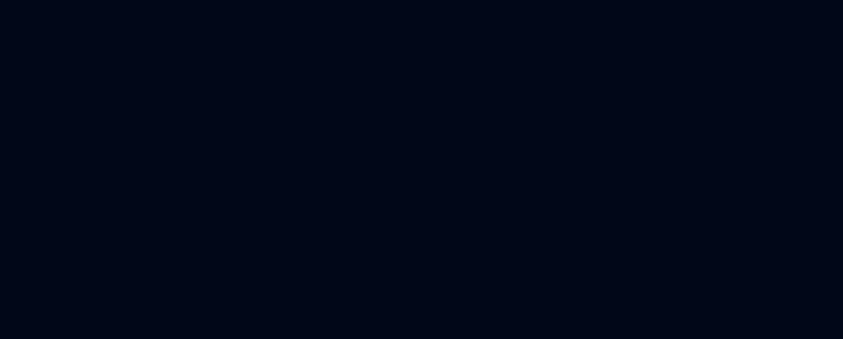
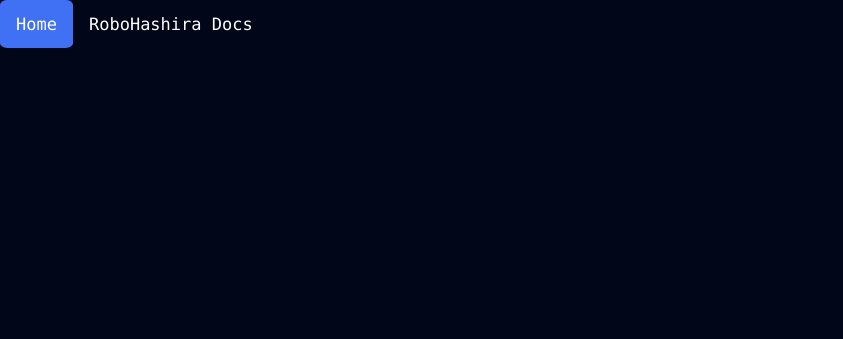
Before and after one commit to klappstuhlpy/klappstuhlpy.github.io, a plain HTML site: page html/index.html in a window 1280 px wide. Shown: the top 339 px of the page, without its empty margins (0-843 px from the left). Drawn offline with Linux system fonts and the light colour scheme.

```diff
--- /dev/null
+++ b/css/navgbar.css
@@ -0,0 +1,37 @@
+* {
+    margin: 0;
+    padding: 0;
+    box-sizing: border-box;
+    font-family: Jetbrains Mono, ui-monospace, SFMono-Regular, Menlo, Monaco, Consolas, Liberation Mono, Courier New, monospace;
+    font-size: 100px;
+}
+
+body {
+    background-color: #010718;
+}
+
+.topnav {
+    background-color: #010718;
+    overflow: hidden;
+}
+
+.topnav a {
+    float: left;
+    color: white;
+    background-color: #010718;
+    text-align: center;
+    padding: 14px 16px;
+    text-decoration: none;
+    font-size: 17px;
+    border-radius: 10%;
+}
+
+.topnav a:hover {
+    background-color: darkgray;
+    color: black;
+}
+
+.topnav a.active {
+    background-color: #4070F4;
+    color: white;
+}
--- a/style.css
+++ b/css/typing.css
@@ -6,17 +6,12 @@
     font-size: 100px;
 }
 
-
-body {
+.container {
     min-height: 100vh;
     display: flex;
     align-items: center;
     justify-content: center;
     background-color: #010718;
-    overflow: hidden;
-}
-
-.container {
     overflow: hidden;
 }
 
--- a/index.html
+++ b/html/index.html
@@ -6,10 +6,19 @@
     <meta http-equiv="X-UA-Compatible" content="IE-edge">
     <meta name="viewport" content="width=device-width, initial-scale=1.0">
 
-    <link rel="stylesheet" href="style.css">
+    <link rel="stylesheet" href="../css/typing.css">
 
     <title>Klappstuhl</title>
 </head>
+
+<body>
+    <link rel="stylesheet" href="../css/navgbar.css">
+
+    <div class="topnav">
+        <a class="active" href="index.html">Home</a>
+        <a href="rhashira.html">RoboHashira Docs</a>
+    </div>
+</body>
 
 <body>
     <div class="container">
```
Also changed, not shown: html/rhashira.html (added, +19 -0 lines), 1 other file.
